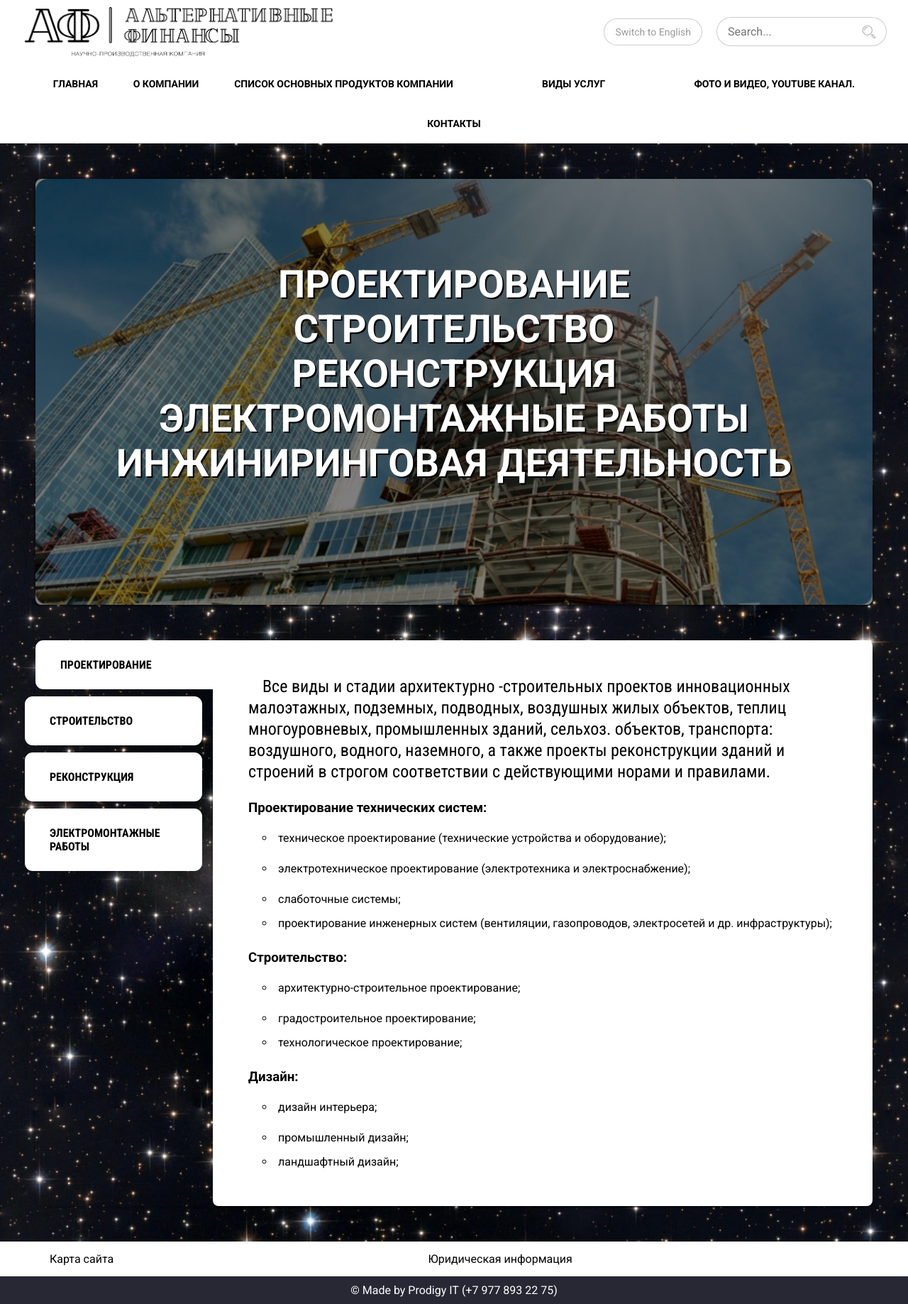
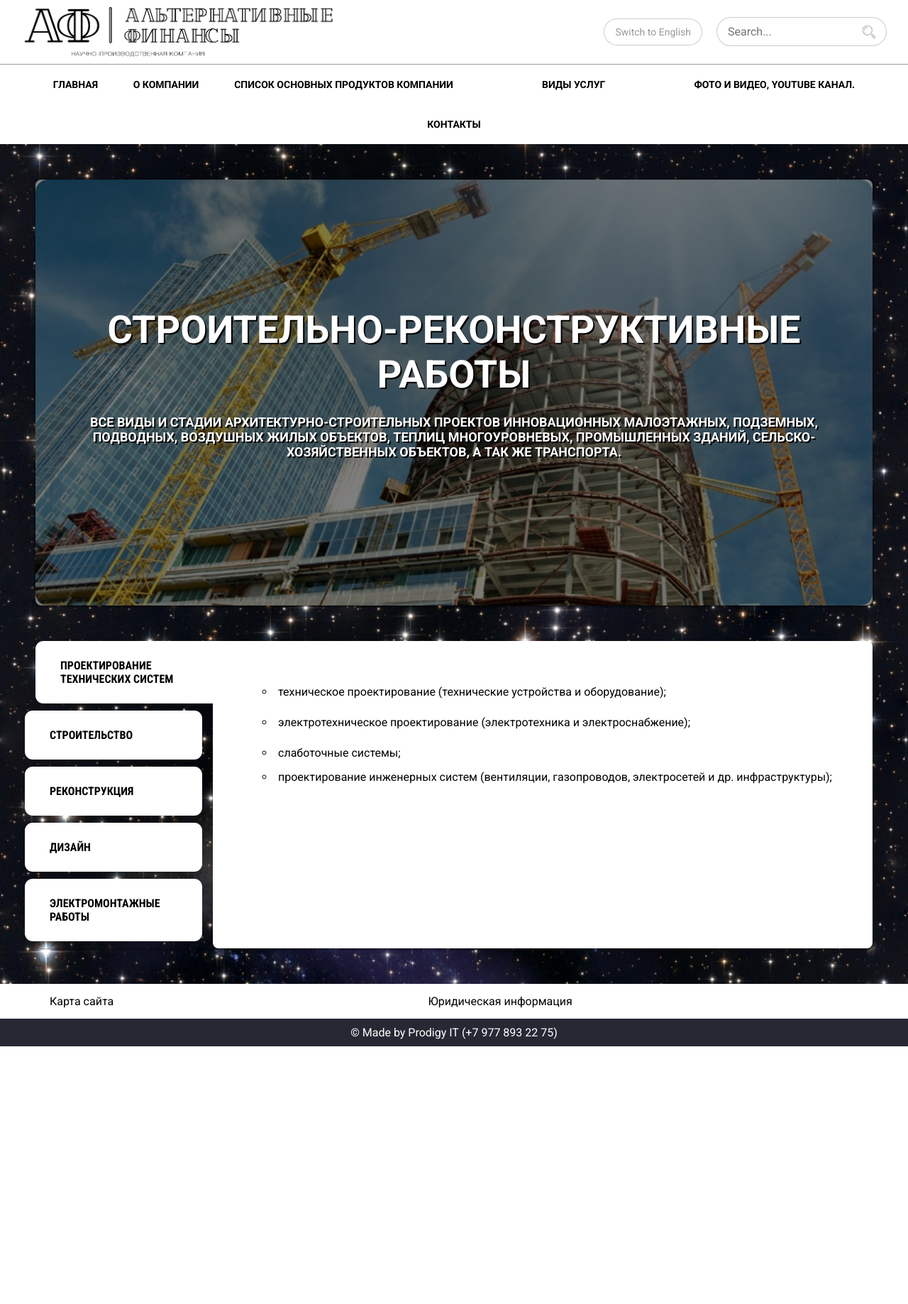
Before and after one commit to mrreads/alt-finance, a PHP site: page /building.php in a window 1280 px wide. Shown: the whole page at 71% size. After the commit the page ends 1474 px from the top, so only its background shows below. Run offline with PHP 8.4, Linux system fonts and the light colour scheme; style sheets or scripts are compiled from the project's sources.

Commit message:
services texts, yandex metrika, some header fixes

```diff
--- a/autoVAZ.php
+++ b/autoVAZ.php
@@ -7,7 +7,7 @@
     <div class="c-main">
         <div class="page-service-title" style="background-image: url('./resources/img/webp/services/vaz.webp')">
             <h2>Производство транспортных средств</h2>
-            <p style="opacity: 0; max-height: 0px;">Разработка проектов и подготовка к производству сертифицированного инновационного транспорта: воздушного, водного, наземного, отличных от уже существующих и не имеющих аналогов в мире.  На данный момент идет разработка летательного аппарата.</p>
+            <p>Разработка проектов и подготовка к производству сертифицированного инновационного транспорта: воздушного, водного, наземного, отличных от уже существующих и не имеющих аналогов в мире. На данный момент идет разработка летательного аппарата.</p>
         </div>
     </div>
 </div>
@@ -50,7 +50,9 @@
     </div>
 </div>
 
-<script src="./resources/js/switcher.js"></script>
 <!-- END IT -->
 
 <?php include('./footer.php'); ?>
+<script src="./resources/js/switcher.js"></script>
+</body>
+</html>
--- a/building.php
+++ b/building.php
@@ -6,16 +6,8 @@
 <div class="container page-services" style="padding-bottom: 0;">
     <div class="c-main">
         <div class="page-service-title" style="background-image: url('./resources/img/webp/services/building.webp')">
-            <h2>проектирование
-            <br>строительство
-            <br>реконструкция
-            <br>электромонтажные работы
-            <br>инжиниринговая деятельность</h2>
-            <p style="opacity: 0; max-height: 0px;">Lorem ipsum dolor sit amet consectetur adipisicing elit. Mollitia aperiam earum aliquid id commodi explicabo maxime tempora eius qui assumenda ut quas consequuntur, deserunt voluptatum necessitatibus delectus expedita accusantium ad.
-            Mollitia praesentium soluta, obcaecati optio porro unde excepturi magni aspernatur vitae non. Necessitatibus deleniti, cum magni perferendis, voluptatibus fuga corporis excepturi laboriosam blanditiis nulla sit aperiam officia recusandae quasi dolore!
-            Earum quo quaerat asperiores soluta nobis inventore ad doloribus, adipisci laboriosam tenetur vel ab explicabo velit odio quas tempore totam quos, iure repellendus nostrum, rerum numquam. Perspiciatis possimus ipsum ea!
-            Corporis culpa ipsam amet, incidunt ducimus atque facilis expedita delectus repudiandae doloremque facere mollitia labore nulla aperiam, voluptas quasi quis sapiente deserunt eius aliquam id. Quisquam corporis consequatur temporibus repellendus?
-            Distinctio unde voluptatem rem debitis mollitia tenetur nihil recusandae accusamus quam vitae. Recusandae possimus animi pariatur aut nam odio officia, cupiditate temporibus amet vero reiciendis itaque aliquam quod consectetur eveniet?</p>
+            <h2>Строительно-реконструктивные работы</h2>
+            <p>Все виды и стадии  архитектурно-строительных проектов инновационных малоэтажных, подземных, подводных, воздушных жилых объектов, теплиц многоуровневых, промышленных зданий, сельско-хозяйственных объектов, а так же транспорта.</p>
         </div>
     </div>
 </div>
@@ -24,47 +16,37 @@
     <div class="c-main">
         <div class="page-service-switcher">
             <div class="switcher-act">
-                <p class="s-a active">Проектирование</p>
+                <p class="s-a active">Проектирование технических систем</p>
                 <p class="s-a">строительство</p>
                 <p class="s-a">реконструкция</p>
+                <p class="s-a">Дизайн</p>
                 <p class="s-a">электромонтажные работы</p>
             </div>
             <div class="switcher-content">
+                <!-- Проектирование технических систем -->
                 <div class="s-c">
-
-                    <p class="service-text">Все виды и стадии  архитектурно -строительных проектов инновационных малоэтажных, подземных, подводных, воздушных жилых объектов, теплиц многоуровневых, промышленных зданий, сельхоз. объектов, транспорта: воздушного, водного, наземного, а также проекты реконструкции зданий и строений в строгом соответствии с действующими норами и правилами. </p>
-
-                    <h3 class="service-subtitle">Проектирование технических систем:</h3>
-
                     <ul class="service-list">
                         <li>техническое проектирование (технические устройства и оборудование);</li>
                         <li>электротехническое проектирование (электротехника и электроснабжение);</li>
                         <li>слаботочные системы;</li>
                         <li>проектирование инженерных систем (вентиляции, газопроводов, электросетей и др. инфраструктуры);</li>
                     </ul>
+                </div>
+                <!-- Строительство -->
+                <div class="s-c" style="display: none">
 
-                    <h3 class="service-subtitle">Строительство:</h3>
-                    <ul class="service-list">
-                        <li>архитектурно-строительное проектирование;</li>
-                        <li>градостроительное проектирование;</li>
-                        <li>технологическое проектирование;</li>
-                    </ul>
-
-                    <h3 class="service-subtitle">Дизайн:</h3>
-                    <ul class="service-list">
-                        <li>дизайн интерьера;</li>
-                        <li>промышленный дизайн;</li>
-                        <li>ландшафтный дизайн;</li>
-                    </ul>
-                </div>
-
-                <div class="s-c" style="display: none">
                     <p class="service-text">Инновационные малоэтажные, подземные, подводные, воздушные жилые объекты, теплицы многоуровневые, промышленные здания, сельхоз. объекты в строгом соответствии с проектной документацией.</p>
 
                     <p class="service-text">Процесс строительства включает в себя все организационные, изыскательские, проектные, строительно-монтажные и пусконаладочные работы, связанные с созданием, изменением или сносом объекта, а также взаимодействие с компетентными органами по поводу производства таких работ.</p>
 
                     <p class="service-text">Результатом нашего строительства считается возведённое здание (сооружение) с внутренней отделкой, действующими инженерно-технологическими системами и полным комплектом документации, предусмотренным законом.</p>
 
+                    <ul class="service-list">
+                        <li>архитектурно-строительное проектирование;</li>
+                        <li>градостроительное проектирование;</li>
+                        <li>технологическое проектирование;</li>
+                    </ul>
+                    <hr style="width: 100%">
                     <ul class="service-list">
                         <li>пред проектные работы (исследование рынка, технико-экономическое обоснование проекта, бизнес-планирование и т.п.), которые призваны ответить на вопрос "будет ли экономический эффект от данного инновационного проекта?"</li>
                         <li>разработку и предоставление технологий, необходимых для осуществления строительных работ, производственной деятельности, обеспечивающих подготовку данного проекта, а также технологий, требуемых на стадии эксплуатации проекта;</li>
@@ -73,11 +55,10 @@
                         <li>работы, связанные с оптимизацией процессов эксплуатации, управления предприятием, сервисное обслуживание, подбор и подготовка кадров и т. д..</li>
                     </ul>
                 </div>
+                <!-- Реконструкция -->
+                <div class="s-c" style="display: none">
 
-                <div class="s-c" style="display: none">
-                    <p class="service-text">Общие виды работ в строительстве. </p>
-
-                    <h3 class="service-subtitle">Процесс модернизации и реконструкции зданий и сооружений включает в себя: </h3>
+                    <h3 class="service-subtitle">Процесс модернизации и реконструкции зданий</h3>
                     <ul class="service-list">
                         <li>Геодезические работы по исследованию участка под строительство.</li>
                         <li>Подготовительные работы (снос старых конструкций, строительство временных подъездных путей, инженерных сетей и т. д.). </li>
@@ -93,7 +74,16 @@
                         <p class="service-text">Все эти виды работ в строительстве имеют свои особенности и выполняются высококвалифицированными специалистами. При возведении любого здания или сооружения в обязательном порядке соблюдаются нормативы СНиП, а также правила техники безопасности.</p>
                     </ul>
                 </div>
-
+                <!-- Дизайн -->
+                <div class="s-c" style="display: none">
+                    <h3 class="service-subtitle">Дизайн:</h3>
+                    <ul class="service-list">
+                        <li>дизайн интерьера;</li>
+                        <li>промышленный дизайн;</li>
+                        <li>ландшафтный дизайн;</li>
+                    </ul>
+                </div>
+                <!-- электромонтажные работы -->
                 <div class="s-c" style="display: none">
                     <p class="service-text">Наружные электромонтажные работы.</p>
 
@@ -132,7 +122,9 @@
     </div>
 </div>
 
-<script src="./resources/js/switcher.js"></script>
 <!-- END IT -->
 
 <?php include('./footer.php'); ?>
+<script src="./resources/js/switcher.js"></script>
+</body>
+</html>
--- a/footer.php
+++ b/footer.php
@@ -7,6 +7,7 @@
     </div>
     <div class="copyright">
         <p class="copyright-paragraph">&copy Made by <a class="copyright-src" href="#">Prodigy IT</a> <a class="copyright-src" href="tel:+7977 8932275">(+7 977 893 22 75)</a></p>
+        <!-- https://portfolio.mrreads.site/landing-1/ -->
     </div>
 </footer>
 <!-- END FOOTER -->
--- a/geology.php
+++ b/geology.php
@@ -7,7 +7,7 @@
     <div class="c-main">
         <div class="page-service-title" style="background-image: url('./resources/img/webp/services/geology.webp');">
             <h2>Инженерно - геологические изыскания</h2>
-            <p style="opacity: 0; max-height: 0px; text-align: left">
+            <p style="text-align: left;">
             Комплекс услуг по инженерно-геологическим изысканиям для строительства.
             <br>
             <br>
@@ -115,3 +115,5 @@
 
 <?php include_once ('./footer.php');?>
 <script src="./resources/js/switcher.js"></script>
+</body>
+</html>
--- a/header.php
+++ b/header.php
@@ -38,6 +38,22 @@
     <!-- Google fonts -->
     <link href="https://fonts.googleapis.com/css?family=Roboto+Condensed:400,700&display=swap&subset=cyrillic-ext" rel="stylesheet">
 
+    <!-- Yandex.Metrika counter -->
+        <script type="text/javascript" >
+        (function(m,e,t,r,i,k,a){m[i]=m[i]||function(){(m[i].a=m[i].a||[]).push(arguments)};
+        m[i].l=1*new Date();k=e.createElement(t),a=e.getElementsByTagName(t)[0],k.async=1,k.src=r,a.parentNode.insertBefore(k,a)})
+        (window, document, "script", "https://mc.yandex.ru/metrika/tag.js", "ym");
+
+        ym(58038331, "init", {
+                clickmap:true,
+                trackLinks:true,
+                accurateTrackBounce:true,
+                webvisor:true
+        });
+        </script>
+        <noscript><div><img src="https://mc.yandex.ru/watch/58038331" style="position:absolute; left:-9999px;" alt="" /></div></noscript>
+    <!-- /Yandex.Metrika counter -->
+
 </head>
 <body>
     <!-- HEADER -->
@@ -65,7 +81,7 @@
     <!-- END HEADER -->
     <!-- NAV -->
     <nav class="menu" style="display: none;">
-    <hr>
+
         <div class="container">
             <ul>
                 <li><a href="./index.php">Главная</a></li>
--- a/resources/css/header.css
+++ b/resources/css/header.css
@@ -139,7 +139,7 @@ img.hidden-nav-button
 }
 
 
-@media screen and (min-width: 900px)
+@media screen and (min-width: 901px)
 {
 	nav.menu
 	{
@@ -174,9 +174,11 @@ img.hidden-nav-button
 	{
 		display: none;
 	}
-	/* div.hidden-button{
-		display: flex;
-	} */
+	div.hidden-button{
+		width: 100%;
+		margin-bottom: 10px;
+		margin-right: 0px;
+	}
 	img.hidden-nav-button
 	{
 		display: block;
--- a/resources/css/navigation.css
+++ b/resources/css/navigation.css
@@ -3,6 +3,7 @@
 	margin: 0px 0;
 
 	background-color: rgba(255, 255, 255, 1);
+	border-top: 1px solid #9a9a9a ;
 }
 
 .menu .container
--- a/science.php
+++ b/science.php
@@ -7,7 +7,7 @@
     <div class="c-main">
         <div class="page-service-title" style="background-image: url('./resources/img/webp/services/kafedra.webp');">
             <h2>научно-исследовательская деятельность</h2>
-            <p style="opacity: 0; max-height: 0px;">Разработка строительной, промышленной, авиационной, бытовой робототехники, а также исследования  искусственного интеллекта и роботов в области искусственного интеллекта и подготавливает платформу для фундаментальных, прикладных  исследований и разработок, определяясь с выбором направления, проблемы, а также тематики научного исследования.</p>
+            <p>Разработка строительной, промышленной, авиационной, бытовой робототехники, а также исследования  искусственного интеллекта и роботов в области искусственного интеллекта и подготавливает платформу для фундаментальных, прикладных  исследований и разработок, определяясь с выбором направления, проблемы, а также тематики научного исследования.</p>
         </div>
     </div>
 </div>
@@ -94,3 +94,5 @@
 
 <?php include_once ('./footer.php');?>
 <script src="./resources/js/switcher.js"></script>
+</body>
+</html>
```
Also changed, not shown: IT.php (+5 -6 lines), consalting.php (+3 -1 lines), resources/img/main-bg.png (added).
